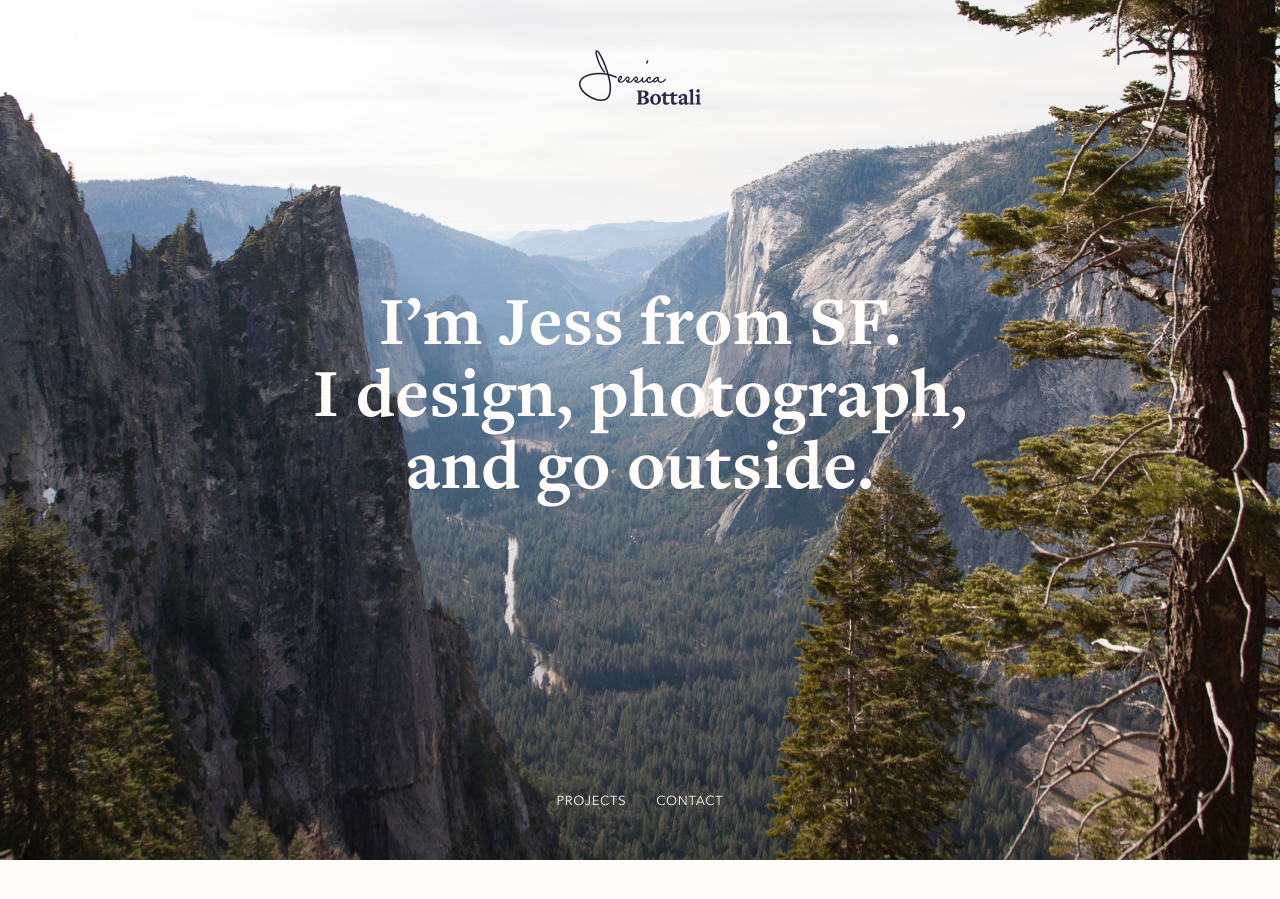
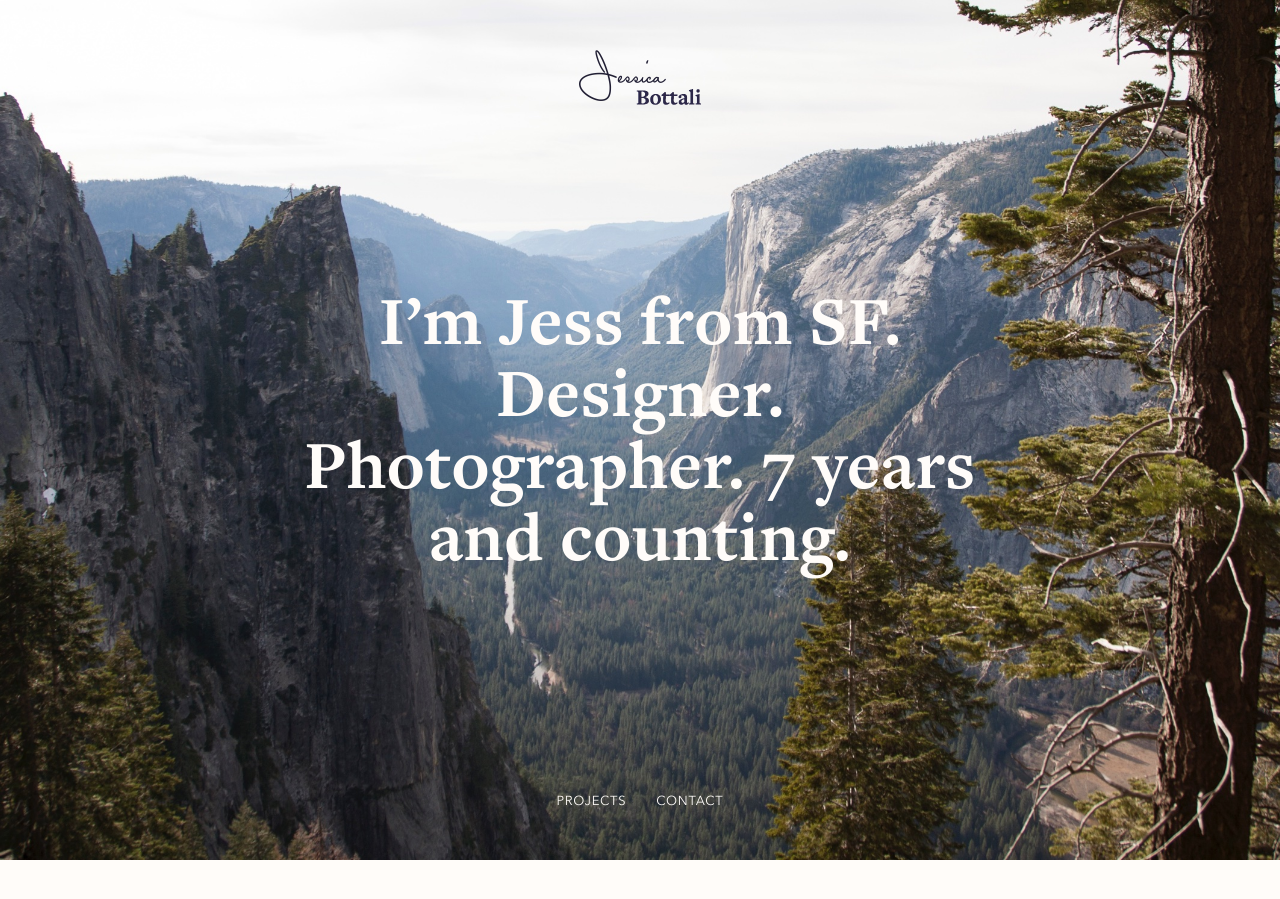
Before and after one commit to jessbottali/jessicabottali.com, a Jekyll site: the page built from index.html, in a window 1280 px wide and 900 px high. Built offline with Jekyll 4.4.1, drawn with Linux system fonts in a browser that asks for light colours; comment, search, counter and statistics services are not loaded.

Commit message:
Update index.html

```diff
--- a/index.html
+++ b/index.html
@@ -13,7 +13,7 @@ layout: null
         <h1 class="Hero-logo Logo">Jessica Bottali</h1>
         <h2 class="Hero-title">
           I&rsquo;m Jess from SF.<br/>
-          I design, photograph, and go outside.
+          Designer. Photographer. 7 years and counting.
         </h2>
         <nav class="Hero-nav">
           <a href="/projects">Projects</a>
```
